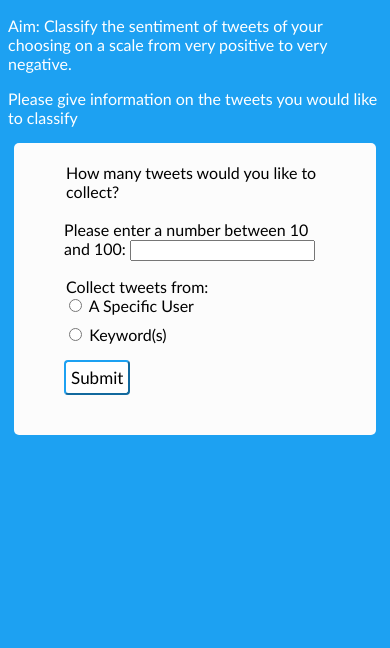
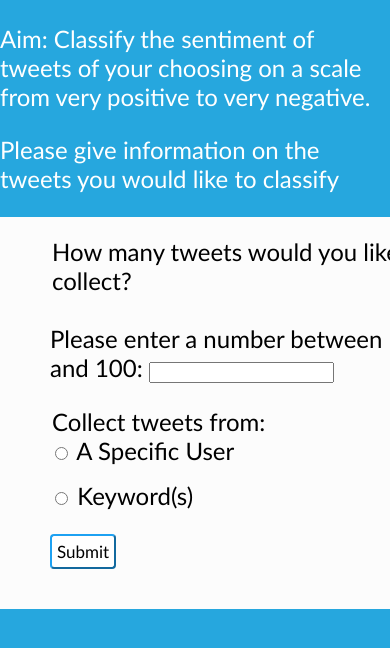
Before and after one commit to clemence789/HonoursProject, a Django app: page /tweetSentiment/entry in a window 390 px wide. Shown: the top 648 px of the page. Run offline with Django 4.2, Linux system fonts and the light colour scheme.

Commit message:
adding mobile adapting

```diff
--- a/WebApp/webapp/tweetSentiment/static/style.css
+++ b/WebApp/webapp/tweetSentiment/static/style.css
@@ -1,7 +1,8 @@
 body {
-    background-color: #1DA1F2;
+    background-color:#26a7de;
     font-family:'Gill Sans', 'Gill Sans MT', Calibri, 'Trebuchet MS', sans-serif;
     color:white;
+    font-size: 24px;
 }
 
 .main-heading {
@@ -46,6 +47,7 @@ body {
 
 .form {
     width: 70%;
+    height: 70%;
     margin: 0 auto;
     background-color: #fcfcfc;
     padding: 20px 50px 40px;
@@ -88,3 +90,33 @@ body {
     display:inline;
     margin-top: 4%;
   }
+
+
+  svg {
+    display: inline-block;
+    position: absolute;
+    top: 0;
+    left: 0;
+  }
+  .container {
+    display: inline-block;
+    position: relative;
+    width: 100%;
+    padding-bottom: 100%;
+    vertical-align: middle;
+    overflow: hidden;
+  }
+
+
+@media (max-width:1000px) {
+  .form{
+    width:100%;
+
+    border-radius: 0px;
+  }
+  html, body {
+    overflow: hidden !important;
+    margin: 0px !important;
+  }
+
+}
```
